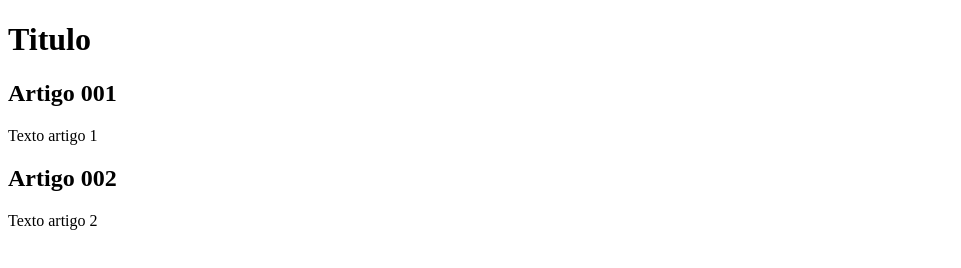
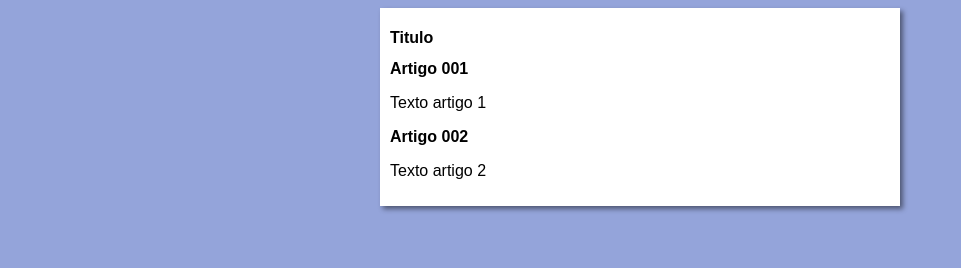
Before and after one commit to dimitrymm/projeto-site, a plain HTML site: page index.html in a window 1280 px wide. Shown: the whole page, without its empty margins (0-961 px from the left). Drawn offline with Linux system fonts and the light colour scheme.

Commit message:
commit css

```diff
--- /dev/null
+++ b/estilos/style.css
@@ -0,0 +1,19 @@
+*{
+    font-family: Arial, Helvetica, sans-serif;
+    font-size: 16px;
+
+}
+
+body{
+    background-color: rgb(148, 164, 218);
+
+}
+
+main{
+
+    background-color: white;
+    width: 500px;
+    margin: auto;
+    padding: 10px;
+    box-shadow: 3px 3px 5px rgba(0, 0, 0,0.473);
+}
--- a/index.html
+++ b/index.html
@@ -4,6 +4,7 @@
     <meta charset="UTF-8">
     <meta name="viewport" content="width=device-width, initial-scale=1.0">
     <title>Projeto Site</title>
+    <link rel="stylesheet" href="estilos/style.css">
 </head>
 <body>
 
```
